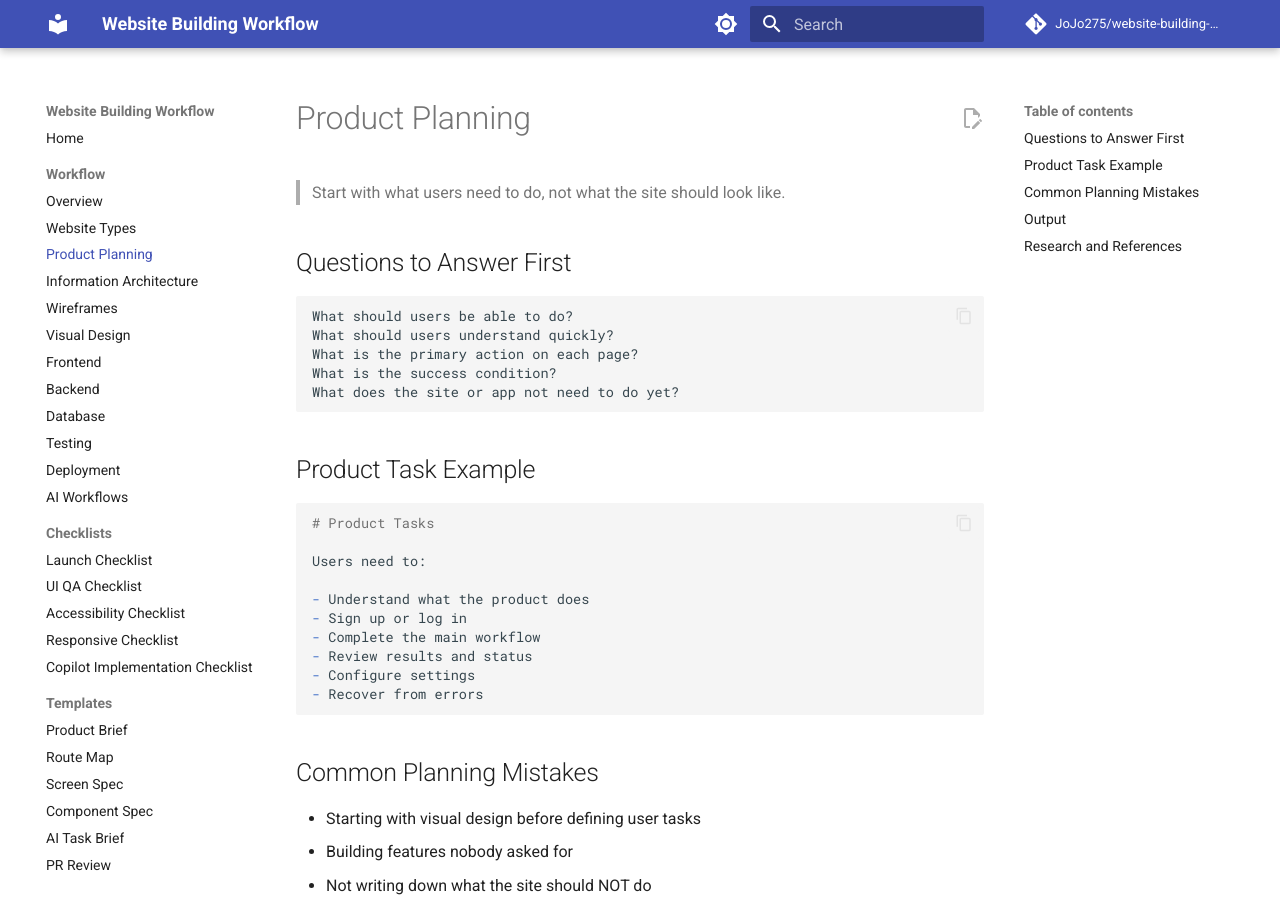
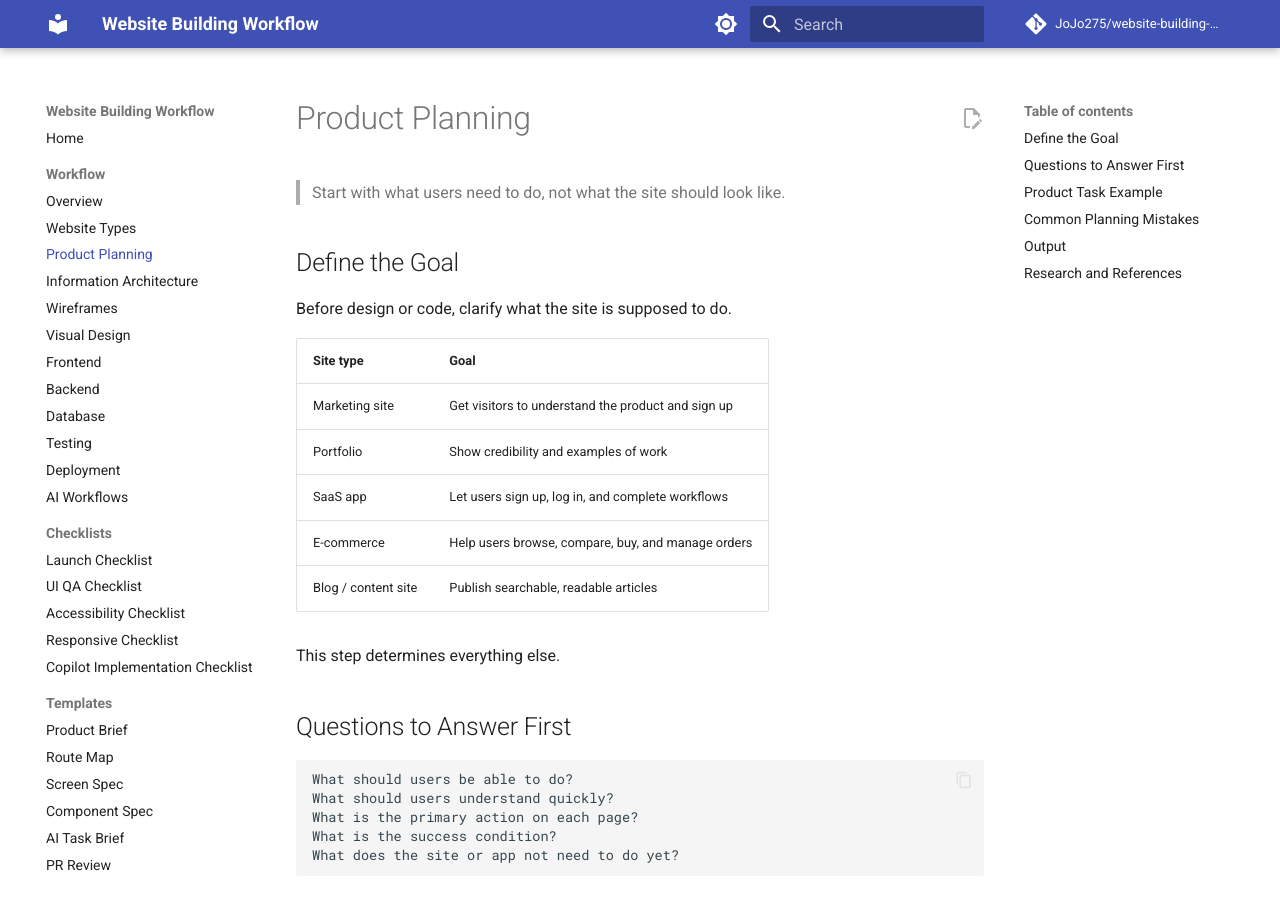
Before and after one commit to JoJo275/website-building-workflow, an MkDocs documentation site: the page built from docs/workflow/03-product-planning.md, in a window 1280 px wide and 900 px high. Built offline with MkDocs 1.6.1 and Material for MkDocs 9.7.7, drawn with Linux system fonts in a browser that asks for light colours; comment, search, counter and statistics services are not loaded.

Commit message:
feat: expand product planning section with detailed goals for different site types

```diff
--- a/docs/workflow/03-product-planning.md
+++ b/docs/workflow/03-product-planning.md
@@ -1,6 +1,20 @@
 # Product Planning
 
 > Start with what users need to do, not what the site should look like.
+
+## Define the Goal
+
+Before design or code, clarify what the site is supposed to do.
+
+| Site type | Goal |
+|-----------|------|
+| Marketing site | Get visitors to understand the product and sign up |
+| Portfolio | Show credibility and examples of work |
+| SaaS app | Let users sign up, log in, and complete workflows |
+| E-commerce | Help users browse, compare, buy, and manage orders |
+| Blog / content site | Publish searchable, readable articles |
+
+This step determines everything else.
 
 ## Questions to Answer First
 
```
